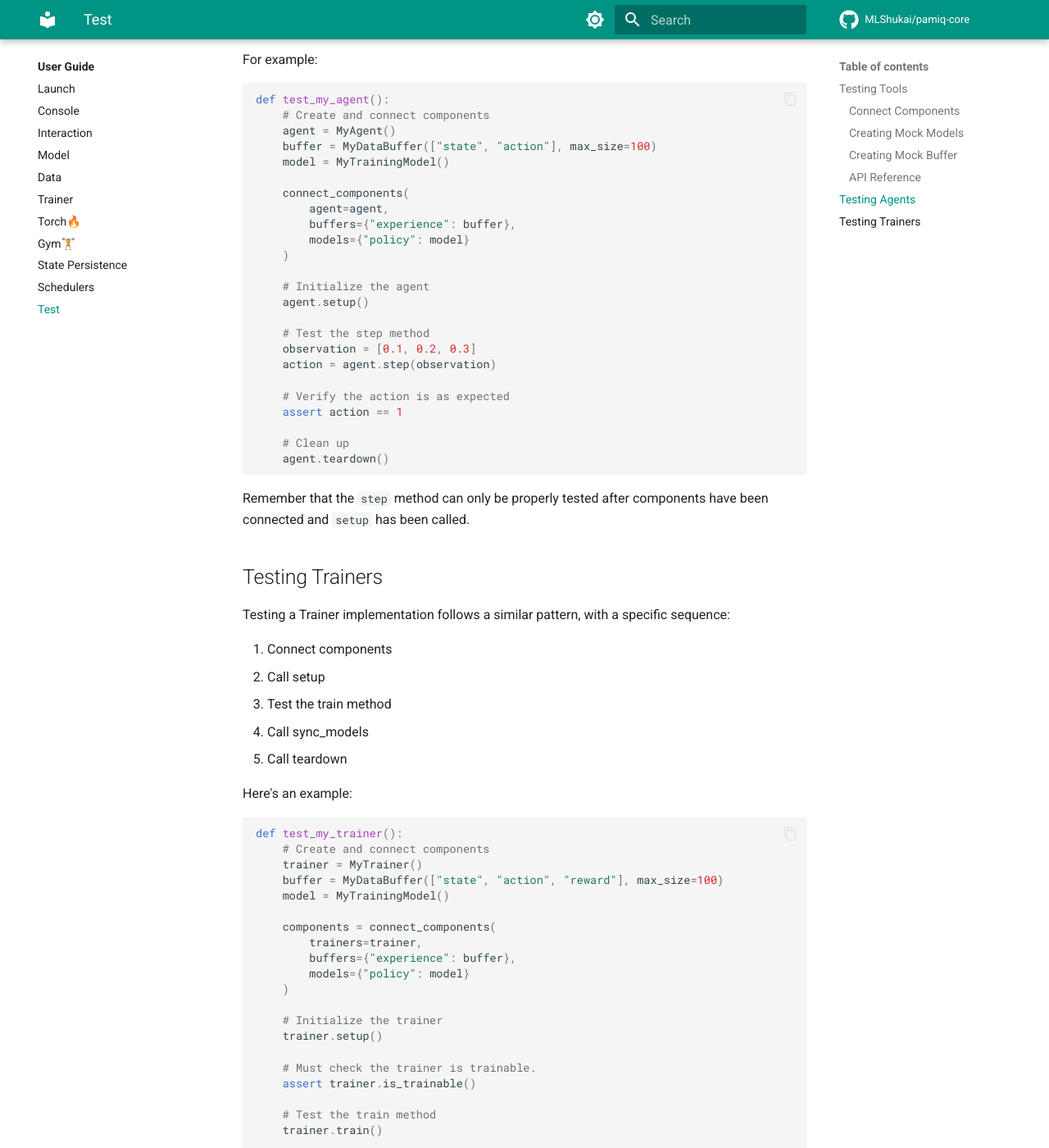
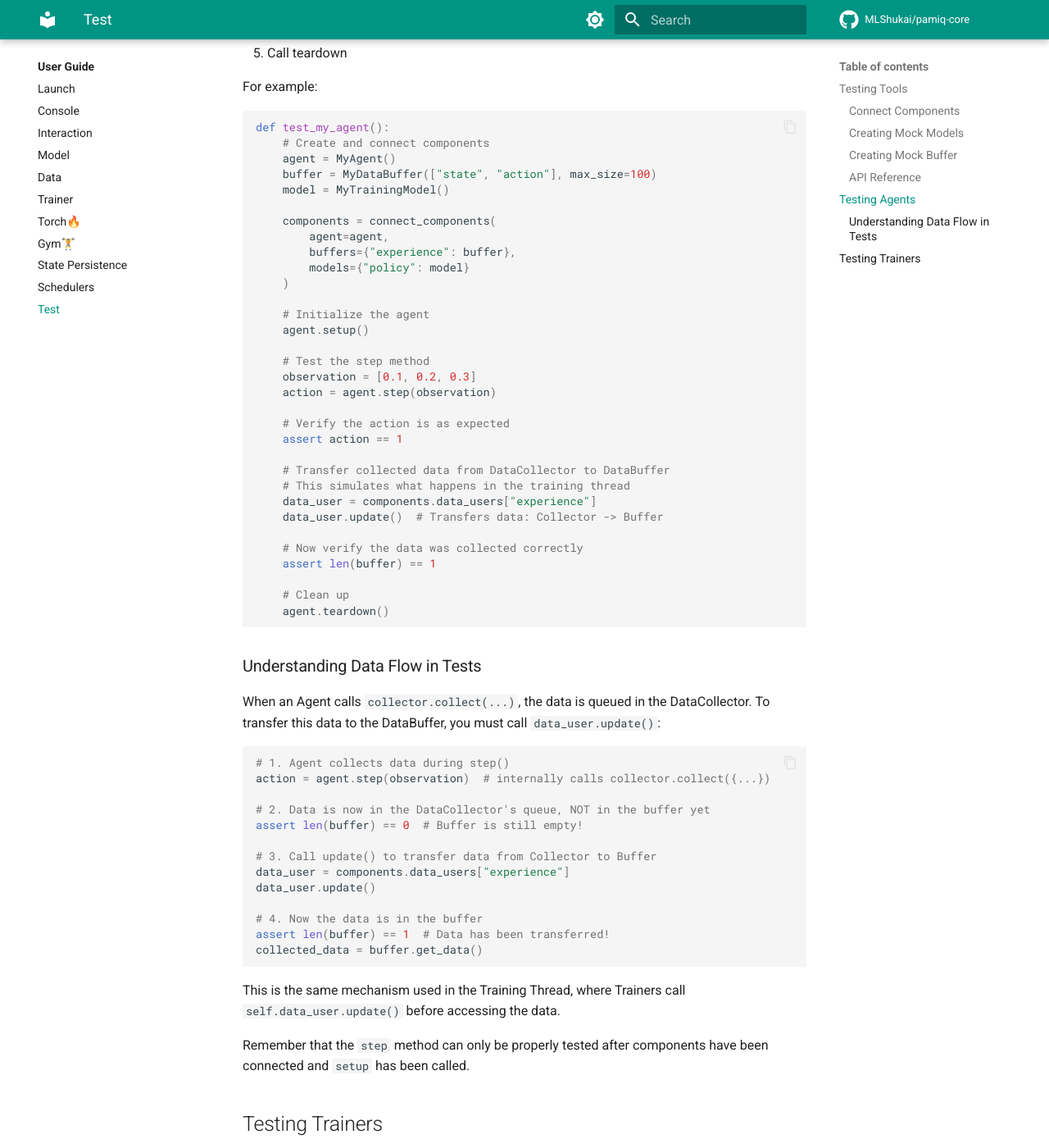
Before and after one commit to MLShukai/pamiq-core, an MkDocs documentation site: the page built from docs/user-guide/testing.md, in a window 1280 px wide and 1400 px high, scrolled down 2154 px. Shown: the whole window at 82% size. Built offline with MkDocs 1.6.1 and Material for MkDocs 9.7.7, drawn with Linux system fonts in a browser that asks for light colours; comment, search, counter and statistics services are not loaded.

Commit message:
docs(user-guide): update testing of agent

````diff
--- a/docs/user-guide/testing.md
+++ b/docs/user-guide/testing.md
@@ -82,7 +82,8 @@ When testing an Agent implementation, you need to follow this sequence to ensure
 1. Connect components
 2. Call setup
 3. Test the step method
-4. Call teardown
+4. Transfer data from collectors to buffers (if needed)
+5. Call teardown
 
 For example:
 
@@ -93,7 +94,7 @@ def test_my_agent():
     buffer = MyDataBuffer(["state", "action"], max_size=100)
     model = MyTrainingModel()
 
-    connect_components(
+    components = connect_components(
         agent=agent,
         buffers={"experience": buffer},
         models={"policy": model}
@@ -109,9 +110,39 @@ def test_my_agent():
     # Verify the action is as expected
     assert action == 1
 
+    # Transfer collected data from DataCollector to DataBuffer
+    # This simulates what happens in the training thread
+    data_user = components.data_users["experience"]
+    data_user.update()  # Transfers data: Collector -> Buffer
+
+    # Now verify the data was collected correctly
+    assert len(buffer) == 1
+
     # Clean up
     agent.teardown()
 ```
+
+### Understanding Data Flow in Tests
+
+When an Agent calls `collector.collect(...)`, the data is queued in the DataCollector. To transfer this data to the DataBuffer, you must call `data_user.update()`:
+
+```python
+# 1. Agent collects data during step()
+action = agent.step(observation)  # internally calls collector.collect({...})
+
+# 2. Data is now in the DataCollector's queue, NOT in the buffer yet
+assert len(buffer) == 0  # Buffer is still empty!
+
+# 3. Call update() to transfer data from Collector to Buffer
+data_user = components.data_users["experience"]
+data_user.update()
+
+# 4. Now the data is in the buffer
+assert len(buffer) == 1  # Data has been transferred!
+collected_data = buffer.get_data()
+```
+
+This is the same mechanism used in the Training Thread, where Trainers call `self.data_user.update()` before accessing the data.
 
 Remember that the `step` method can only be properly tested after components have been connected and `setup` has been called.
 
````
